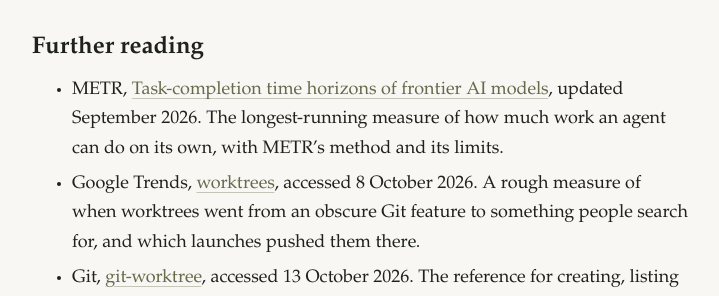
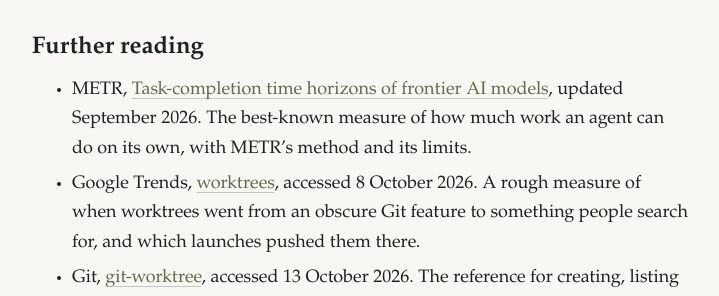
Before and after one commit to davegarvey/davegarvey.github.io, a Jekyll site: the page built from _posts/2026-10-13-worktrees-for-impatient-people.md, in a window 1280 px wide and 900 px high, scrolled down 3444 px. Shown: the part 179-475 px from the top of the window, without its empty margins (280-999 px from the left). Built offline with Jekyll 4.4.1, drawn with Linux system fonts in a browser that asks for light colours.

Commit message:
Make a final github.io deploy with a moved notice
Adds a last entry to the old feed pointing subscribers to the new one,
sends unknown github.io paths to the new home page, and rewords the METR
further reading note.

Co-Authored-By: Claude Opus 5.5 <noreply@anthropic.com>

```diff
--- a/_posts/2026-10-13-worktrees-for-impatient-people.md
+++ b/_posts/2026-10-13-worktrees-for-impatient-people.md
@@ -74,7 +74,7 @@ Having your own army of agents might sound exciting, but someone still has to ma
 
 ## Further reading
 
-- METR, [Task-completion time horizons of frontier AI models](https://metr.org/time-horizons/), updated September 2026. The longest-running measure of how much work an agent can do on its own, with METR's method and its limits.
+- METR, [Task-completion time horizons of frontier AI models](https://metr.org/time-horizons/), updated September 2026. The best-known measure of how much work an agent can do on its own, with METR's method and its limits.
 - Google Trends, [worktrees](https://trends.google.com/trends/explore?date=today%205-y&q=worktrees), accessed 8 October 2026. A rough measure of when worktrees went from an obscure Git feature to something people search for, and which launches pushed them there.
 - Git, [git-worktree](https://git-scm.com/docs/git-worktree), accessed 13 October 2026. The reference for creating, listing and removing worktrees.
 - Anthropic, [Run parallel sessions with worktrees](https://code.claude.com/docs/en/worktrees), accessed 13 October 2026. How to start each Claude Code session in its own worktree, and have it tidy up when you're done.
```
Also changed, not shown: 2 other files.
